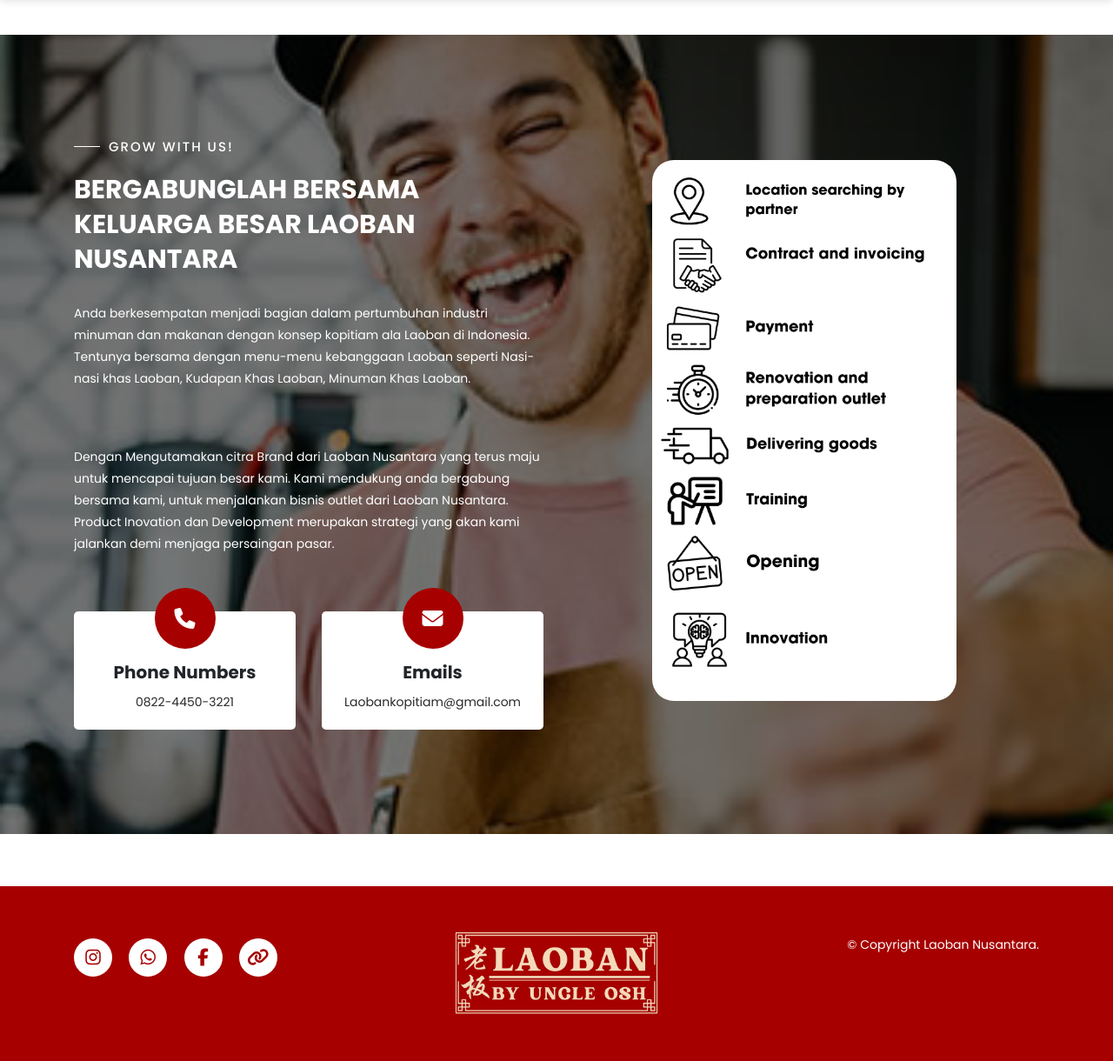
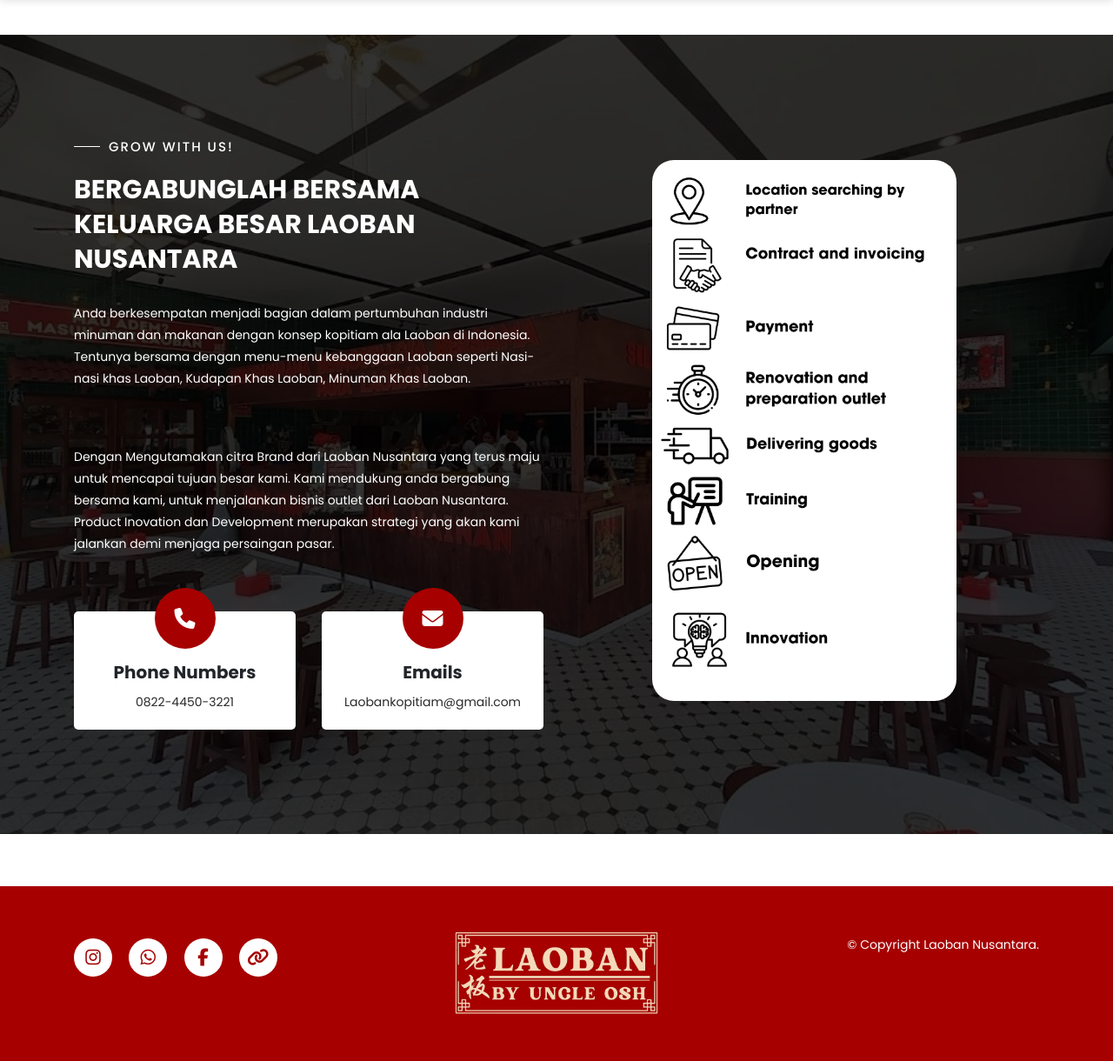
Before and after one commit to stevanushia/laoban-nusantara, a PHP site: page /contact.php in a window 1280 px wide. Shown: the part 80-1300 px from the top of the page at 87% size. Run offline with PHP 8.4, Linux system fonts and the light colour scheme; some libraries are stand-ins or nearby versions.

Commit message:
parthership-bg

```diff
--- a/assets/css/templatemo-klassy-cafe.css
+++ b/assets/css/templatemo-klassy-cafe.css
@@ -1208,7 +1208,7 @@ reservation
   position: relative;
   margin-top: 120px;
   padding: 120px 0px;
-  background-image: url(../images/chefs-01.jpg);
+  background-image: url(../images/partnership-bg.jpg);
   background-position: center center;
   background-repeat: no-repeat;
   background-size: cover;
@@ -1221,7 +1221,7 @@ reservation
   left: 0;
   width: 100%;
   height: 100%;
-  background-color: rgba(0, 0, 0, 0.5); /* Adjust the opacity here */
+  background-color: rgba(0, 0, 0, 0.8); /* Adjust the opacity here */
   z-index: 1;
 }
 
```
